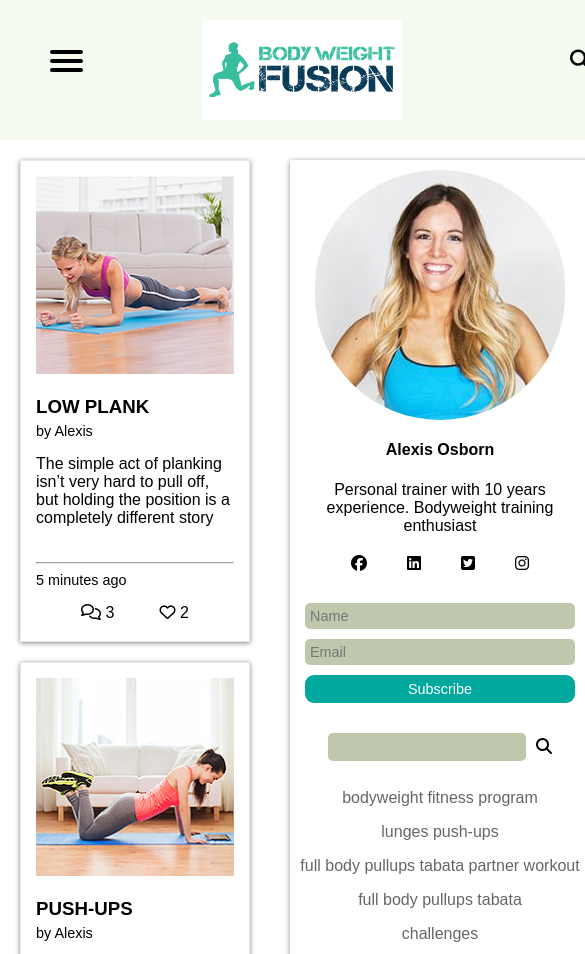
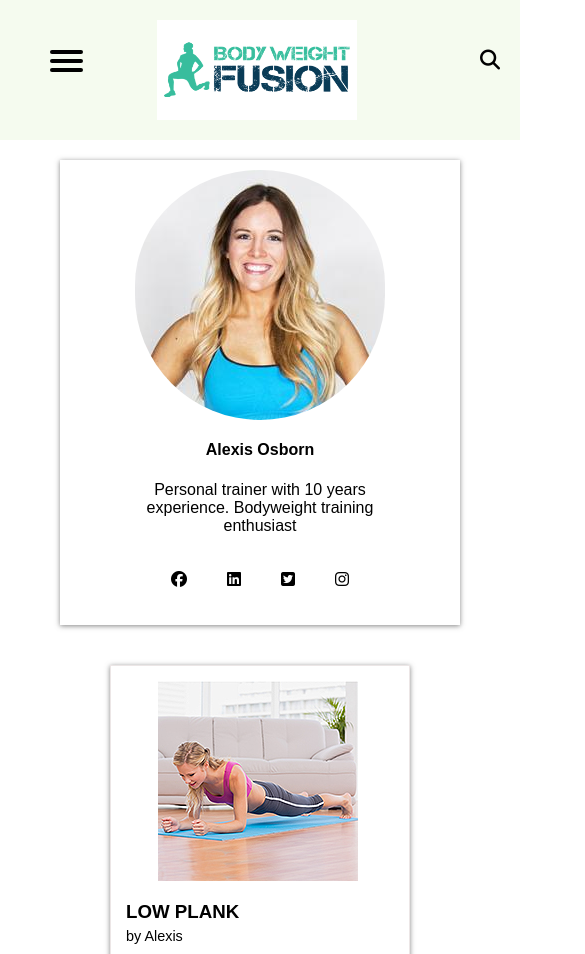
Before and after one commit to razanor/BSA-HTML-CSS, a plain HTML site: page index.html in a window 390 px wide. Shown: the top 954 px of the page, 585 px wide, since content can reach past the window. Drawn offline with Linux system fonts and the light colour scheme.

Commit message:
Adaptive aside added

```diff
--- a/index.html
+++ b/index.html
@@ -7,7 +7,7 @@
     <meta http-equiv="X-UA-Compatible" content="ie=edge">
     <link rel="stylesheet" href="styles/hamburger.css">
     <link rel="stylesheet" href="styles/style.css">
-    <link rel="icon" type="image/png" sizes="96x96" href="img/favicon-96x96.png">
+    <link rel="icon" type="image/png" sizes="96x96" href="favicon.png">
     <script src="https://kit.fontawesome.com/c98c1d21cb.js"></script>
     <title>HTML && CSS</title>
 </head>
@@ -23,9 +23,9 @@
                     <span></span>
                     <span></span>
                     <ul id="menu">
-                        <a href="#"><li>Home</li></a>
-                        <a href="#"><li>About</li></a>
-                        <a href="#"><li>Contact</li></a>
+                        <li><a href="#">Home</a></li>
+                        <li><a href="#">About</a></li>
+                        <li><a href="#">Contact</a></li>
                     </ul>
                 </div>
             </nav>
@@ -61,8 +61,7 @@
                     </div>
                     <h3 class="card-title">LOW PLANK</h3>
                     <p class="card-author">by Alexis</p>
-                    <p class="card-des">The simple act of planking isn’t very hard to pull off, but holding the position
-                        is a completely different story</p>
+                    <p class="card-des">The simple act of planking isn’t very hard to pull off, but holding the position is a completely different story</p>
                     <hr>
                     <p class="card-published">5 minutes ago</p>
                     <div class="reaction">
@@ -78,8 +77,7 @@
                     </div>
                     <h3 class="card-title">PUSH-UPS</h3>
                     <p class="card-author">by Alexis</p>
-                    <p class="card-des">The push-up is a classic bodyweight exercise that demonstrates quite clearly the
-                        principle of bodyweight resistance training</p>
+                    <p class="card-des">The push-up is a classic bodyweight exercise that demonstrates quite clearly the principle of bodyweight resistance training</p>
                     <hr>
                     <p class="card-published">10 minutes ago</p>
                     <div class="reaction">
@@ -95,8 +93,7 @@
                     </div>
                     <h3 class="card-title">LUNGES</h3>
                     <p class="card-author">by Alexis</p>
-                    <p class="card-des">The lunge is a fundamental bodyweight exercise that provides strength, balance,
-                        and flexibility training</p>
+                    <p class="card-des">The lunge is a fundamental bodyweight exercise that provides strength, balance, and flexibility training</p>
                     <hr>
                     <p class="card-published">18 minutes ago</p>
                     <div class="reaction">
@@ -112,8 +109,7 @@
                     </div>
                     <h3 class="card-title">DIPS</h3>
                     <p class="card-author">by Alexis</p>
-                    <p class="card-des">The dip is hands-down the best bodyweight exercise for developing the triceps.
-                        All you need is a bench, chair, couch, etc</p>
+                    <p class="card-des">The dip is hands-down the best bodyweight exercise for developing the triceps. All you need is a bench, chair, couch, etc</p>
                     <hr>
                     <p class="card-published">29 minutes ago</p>
                     <div class="reaction">
@@ -129,8 +125,7 @@
                     </div>
                     <h3 class="card-title">WALL SITS</h3>
                     <p class="card-author">by Alexis</p>
-                    <p class="card-des">The wall sit is arguably one of the most challenging isometric movements you can
-                        perform with your bodyweight</p>
+                    <p class="card-des">The wall sit is arguably one of the most challenging isometric movements you can perform with your bodyweight</p>
                     <hr>
                     <p class="card-published">37 minutes ago</p>
                     <div class="reaction">
@@ -146,8 +141,7 @@
                     </div>
                     <h3 class="card-title">THE BRIDGE</h3>
                     <p class="card-author">by Alexis</p>
-                    <p class="card-des">The bridge exercise has you on your back and pushing up with the legs (through
-                        your heels) while maintaining balance</p>
+                    <p class="card-des">The bridge exercise has you on your back and pushing up with the legs (through your heels) while maintaining balance</p>
                     <hr>
                     <p class="card-published">52 minutes ago</p>
                     <div class="reaction">
@@ -158,16 +152,20 @@
             </main>
 
             <!-- Aside Container -->
-            <aside>
+            <aside class="author-details">
                 <img src="img/author-profile.jpg" alt="author" class="author-img">
                 <h4>Alexis Osborn</h4>
                 <p class="author-des">Personal trainer with 10 years experience. Bodyweight training enthusiast</p>
                 <nav class="author-nav">
-                    <li><a href="#"><i class="fab fa-facebook"></i></a></li>
-                    <li><a href="#"><i class="fab fa-linkedin"></i></a></li>
-                    <li><a href="#"><i class="fab fa-twitter-square"></i></a></li>
-                    <li><a href="#"><i class="fab fa-instagram"></i></a></li>
+                    <ul>
+                        <li><a href="#"><i class="fab fa-facebook"></i></a></li>
+                        <li><a href="#"><i class="fab fa-linkedin"></i></a></li>
+                        <li><a href="#"><i class="fab fa-twitter-square"></i></a></li>
+                        <li><a href="#"><i class="fab fa-instagram"></i></a></li>
+                    </ul>
                 </nav>
+            </aside>
+            <aside class="subscribe">
                 <form class="author-subscribe">
                     <input type="text" placeholder="Name">
                     <input type="email" placeholder="Email">
--- a/styles/style.css
+++ b/styles/style.css
@@ -86,8 +86,9 @@ header {
     display: grid;
     grid-gap: 40px;
     grid-template:
-        'main aside'
-        'main aside'
+        'main author-details'
+        'main subscribe'
+        'main .'
         / 1fr  300px
     ;
     margin: 0 20px;
@@ -109,7 +110,6 @@ main {
 
 .img-container {
     position: relative;
-    width: 200x;
     height: 200px;
     overflow: hidden;
 }
@@ -153,14 +153,23 @@ main {
     justify-content: space-evenly;
 }
 
-/* Aside Container */
-aside {
-    grid-area: aside;
+/* Aside Containers */
+.author-details {
+    grid-area: author-details;
     box-shadow: 0 1px 5px rgba(104, 104, 104, 0.8);
     display: flex;
     flex-direction: column;
     align-items: center;
-    max-height: 900px;
+    max-height: 500px;
+}
+
+.subscribe {
+    grid-area: subscribe;
+    box-shadow: 0 1px 5px rgba(104, 104, 104, 0.8);
+    display: flex;
+    flex-direction: column;
+    align-items: center;
+    max-height: 500px;
 }
 
 .author-img {
@@ -174,7 +183,7 @@ aside {
     text-align: center;
 }
 
-.author-nav {
+.author-nav ul {
     display: flex;
     padding: 0;
     list-style: none;
@@ -194,6 +203,7 @@ aside {
     width: 90%;
     justify-content: space-evenly;
     height: 120px;
+    margin-top: 15px;
 }
 
 .author-subscribe input {
@@ -260,7 +270,7 @@ aside {
 
 .author-latest-comments {
     display: flex;
-    margin-top: 20px;
+    margin: 20px 0;
 
 }
 
@@ -340,6 +350,28 @@ footer p {
         display: none;
     }
 
+    .hamburger-menu {
+        display: block;
+    }
+
+    .content {
+        grid-template:
+            '. author-details .'
+            '. main .'
+            '. subscribe .'
+            / 1fr 400px 1fr
+        ;
+    }
+
+    .item {
+        left: 32px;
+    }
+
+    main {
+        grid-template-columns: repeat(auto-fill, 300px);
+        justify-self: center;
+    }
+
     footer {
         flex-direction: column;
         align-items: center;
@@ -349,8 +381,4 @@ footer p {
         flex-direction: column;
         align-items: center;
     }
-
-    .hamburger-menu {
-        display: block;
-    }
 }
```
Also changed, not shown: favicon.png (renamed from img/favicon-96x96.png).
